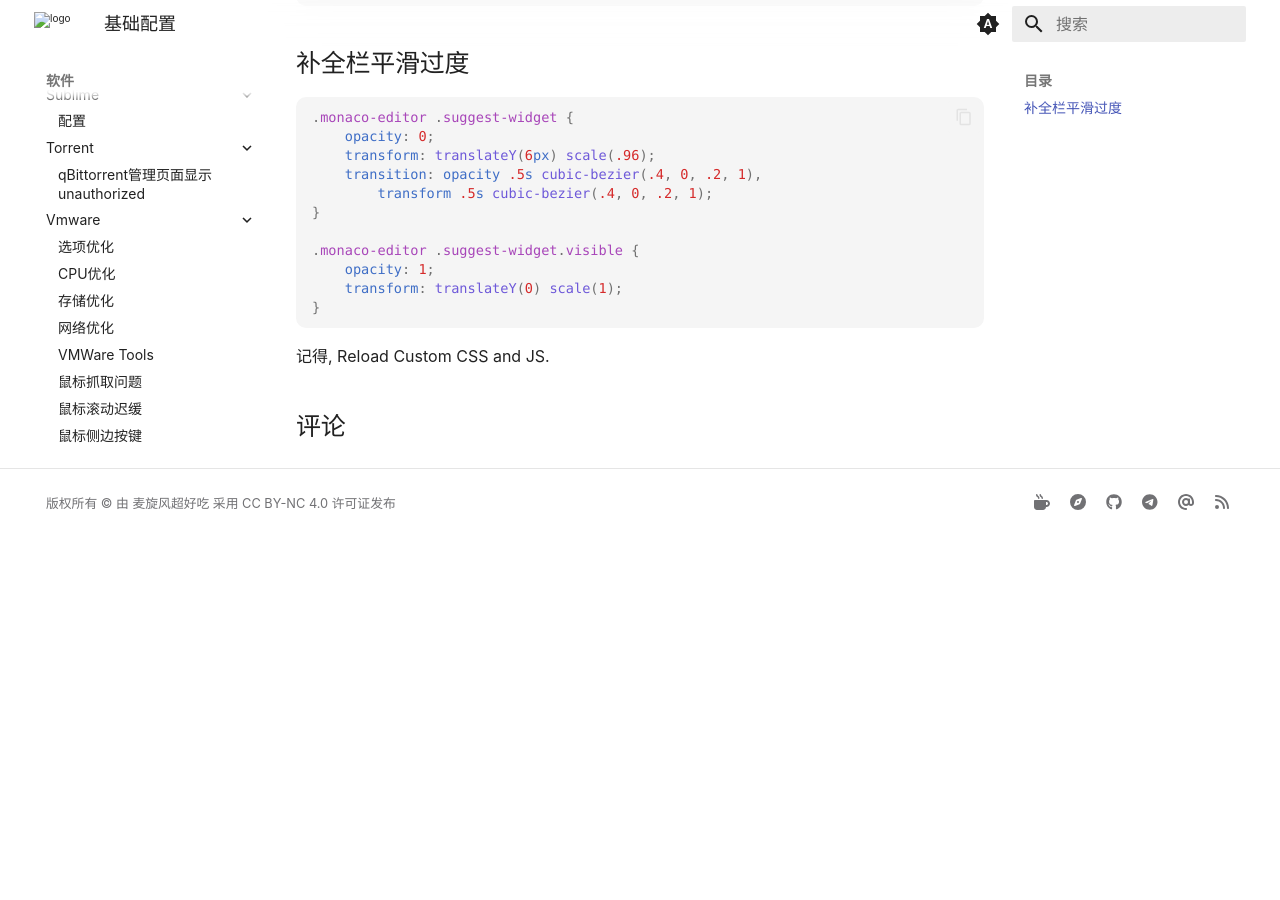
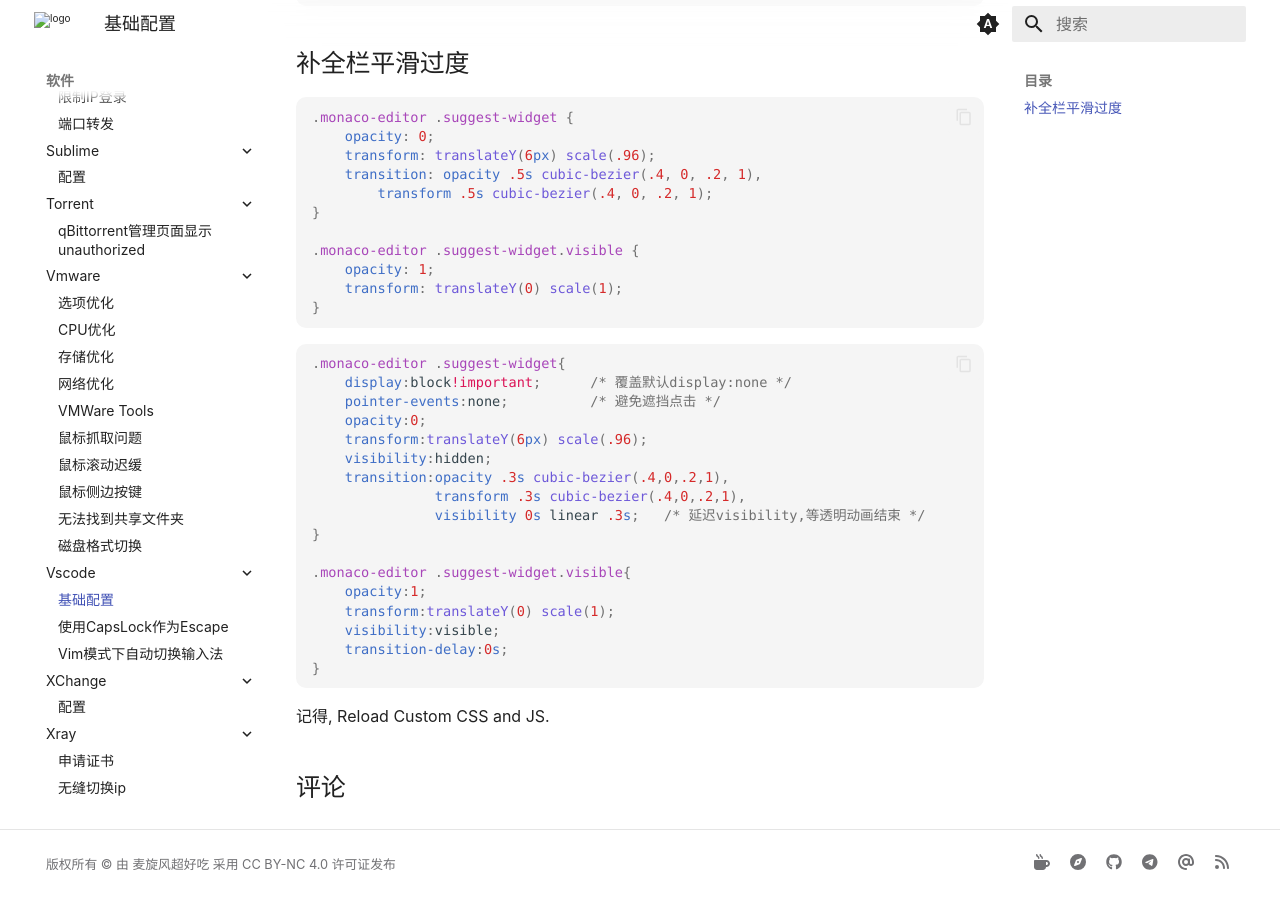
Before and after one commit to ricolxwz/note, an MkDocs documentation site: the page built from docs/software/vscode/config.md, in a window 1280 px wide and 900 px high, scrolled down 1901 px. Built offline with MkDocs 1.6.1 and Material for MkDocs 9.7.7, drawn with Linux system fonts in a browser that asks for light colours; some web fonts are replaced; comment, search, counter and statistics services are not loaded; a style sheet for code colours, icons or effects is not loaded; before the commit the page ends 2440 px from its top, so only the background shows below that.

Commit message:
docs: update config.md

````diff
--- a/docs/software/vscode/config.md
+++ b/docs/software/vscode/config.md
@@ -110,4 +110,24 @@
 }
 ```
 
+```css
+.monaco-editor .suggest-widget{
+    display:block!important;      /* 覆盖默认display:none */
+    pointer-events:none;          /* 避免遮挡点击 */
+    opacity:0;
+    transform:translateY(6px) scale(.96);
+    visibility:hidden;
+    transition:opacity .3s cubic-bezier(.4,0,.2,1),
+               transform .3s cubic-bezier(.4,0,.2,1),
+               visibility 0s linear .3s;   /* 延迟visibility,等透明动画结束 */
+}
+
+.monaco-editor .suggest-widget.visible{
+    opacity:1;
+    transform:translateY(0) scale(1);
+    visibility:visible;
+    transition-delay:0s;
+}
+```
+
 记得, Reload Custom CSS and JS.
````
